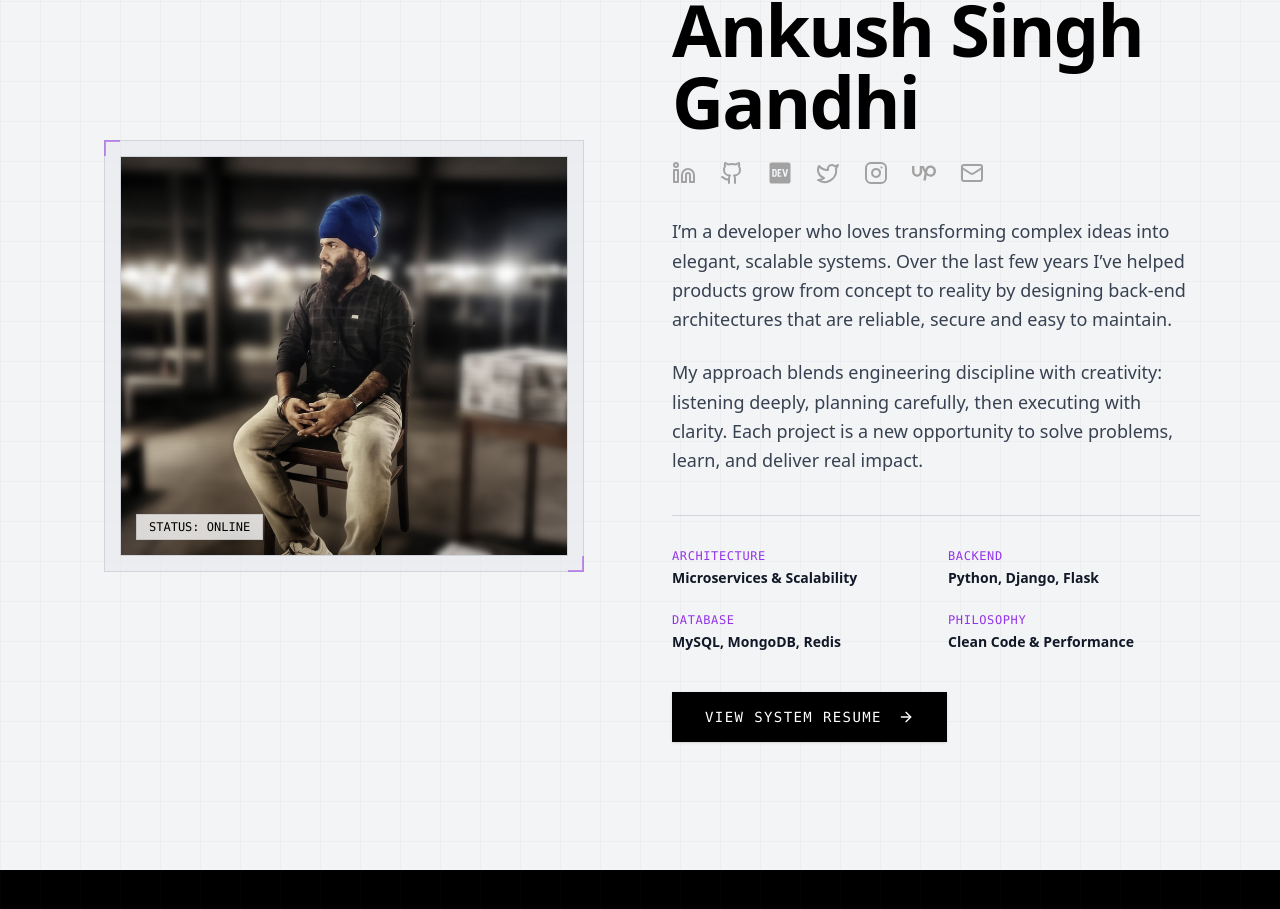
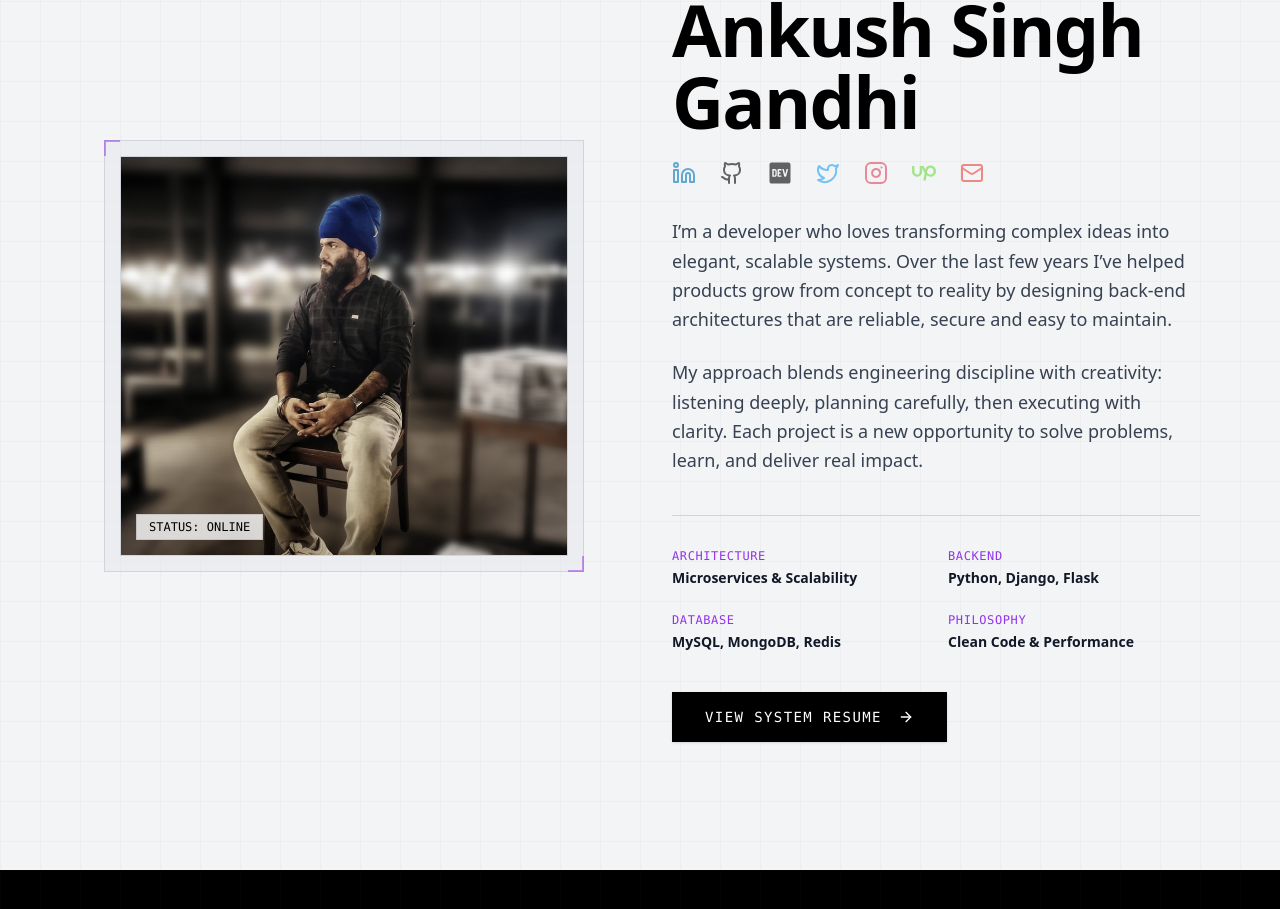
Before and after one commit to AnkushSinghGandhi/my-portfolio, a React (Vite) app: page / in a window 1280 px wide. Shown: the part 959-1868 px from the top of the page. Built offline with nearby package versions, Linux system fonts and the light colour scheme; no server answers.

Commit message:
style: show brand colors for social links by default

```diff
--- a/src/components/HomeAbout.jsx
+++ b/src/components/HomeAbout.jsx
@@ -64,28 +64,28 @@ export default function HomeAbout() {
             Ankush Singh Gandhi
           </h2>
 
-          {/* Social Links - Monochrome to Color */}
+          {/* Social Links - Colored by Default (slightly muted) */}
           <div className="flex justify-center md:justify-start gap-6 mb-8">
             <a href="https://www.linkedin.com/in/ankushsinghgandhi/" target="_blank" rel="noopener noreferrer">
-              <Linkedin className="h-6 w-6 text-gray-400 grayscale hover:grayscale-0 hover:text-[#0077b5] transition-all duration-300" />
+              <Linkedin className="h-6 w-6 text-[#0077b5] opacity-60 hover:opacity-100 hover:scale-110 transition-all duration-300" />
             </a>
             <a href="https://github.com/AnkushSinghGandhi" target="_blank" rel="noopener noreferrer">
-              <Github className="h-6 w-6 text-gray-400 grayscale hover:grayscale-0 hover:text-black transition-all duration-300" />
+              <Github className="h-6 w-6 text-black opacity-60 hover:opacity-100 hover:scale-110 transition-all duration-300" />
             </a>
             <a href="https://dev.to/ankushsinghgandhi" target="_blank" rel="noopener noreferrer">
-              <FaDev className="h-6 w-6 text-gray-400 grayscale hover:grayscale-0 hover:text-black transition-all duration-300" />
+              <FaDev className="h-6 w-6 text-black opacity-60 hover:opacity-100 hover:scale-110 transition-all duration-300" />
             </a>
             <a href="https://x.com/ankushsgandhi" target="_blank" rel="noopener noreferrer">
-              <Twitter className="h-6 w-6 text-gray-400 grayscale hover:grayscale-0 hover:text-blue-400 transition-all duration-300" />
+              <Twitter className="h-6 w-6 text-[#1DA1F2] opacity-60 hover:opacity-100 hover:scale-110 transition-all duration-300" />
             </a>
             <a href="https://instagram.com/warriorwhocodes" target="_blank" rel="noopener noreferrer">
-              <Instagram className="h-6 w-6 text-gray-400 grayscale hover:grayscale-0 hover:text-pink-500 transition-all duration-300" />
+              <Instagram className="h-6 w-6 text-[#E4405F] opacity-60 hover:opacity-100 hover:scale-110 transition-all duration-300" />
             </a>
             <a href="https://www.upwork.com/freelancers/~015ea2207bd0b0f893" target="_blank" rel="noopener noreferrer">
-              <FaUpwork className="h-6 w-6 text-gray-400 grayscale hover:grayscale-0 hover:text-[#6fda44] transition-all duration-300" />
+              <FaUpwork className="h-6 w-6 text-[#6fda44] opacity-60 hover:opacity-100 hover:scale-110 transition-all duration-300" />
             </a>
             <a href="mailto:ankushsinghgandhi@gmail.com">
-              <Mail className="h-6 w-6 text-gray-400 grayscale hover:grayscale-0 hover:text-red-500 transition-all duration-300" />
+              <Mail className="h-6 w-6 text-[#EA4335] opacity-60 hover:opacity-100 hover:scale-110 transition-all duration-300" />
             </a>
           </div>
 
```
